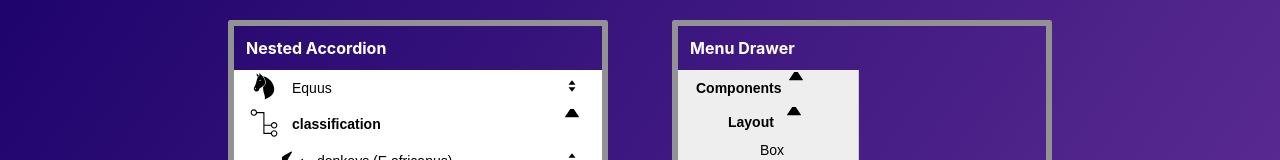
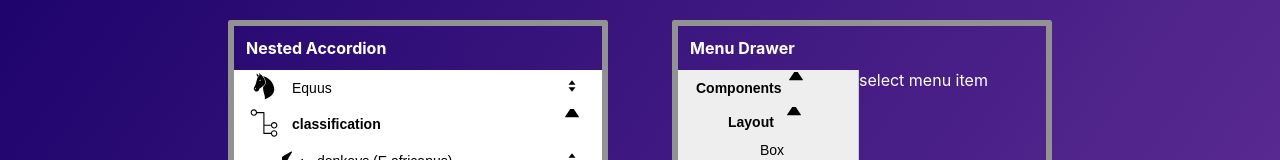
Before and after one commit to zenglenn42/menu-drawer, a React (Create React App) app: page / in a window 1280 px wide. Shown: the part 167-327 px from the top of the page. Built offline with nearby package versions, Linux system fonts and the light colour scheme.

Commit message:
get rid of render props and inline styles

```diff
--- a/src/components/Content.js
+++ b/src/components/Content.js
@@ -1,18 +1,21 @@
 import React, { useEffect, useCallback } from 'react'
+import { useParams } from 'react-router-dom'
 
 export const Content = (props) => {
-    const { className, route, getIndexFromRoute, flattenedMenuData, text, setFocalIndex } = props
+    const { className, getIndexFromRoute = () => {}, flattenedMenuData, setFocalIndex = () => {} } = props
     const memoizedGetIndexFromRoute = useCallback(getIndexFromRoute)
     const memoizedSetFocalIndex = useCallback(setFocalIndex)
-    useEffect(()=>{
+    const { route = '/' } = useParams()
+    const text = route === ("/") ? 'select menu item' : `route = /${route}`
+
+    useEffect(()=> {
         if (route) {
-            const index = memoizedGetIndexFromRoute(route, flattenedMenuData)
+            const index = memoizedGetIndexFromRoute(`/${route}`, flattenedMenuData)
             memoizedSetFocalIndex(index)
         }
     }, [route, flattenedMenuData, memoizedGetIndexFromRoute, memoizedSetFocalIndex])
-    return (<div className={className} style={{overflow: 'auto scroll', display: 'flex', justifyContent: 'center', alignItems: 'center', minHeight: '100%', backgroundColor:'white', color: 'black'}} >
-                {text}
-            </div>)
+
+    return (<div className={className}>{text}</div>)
 }
 
 export default Content
```
